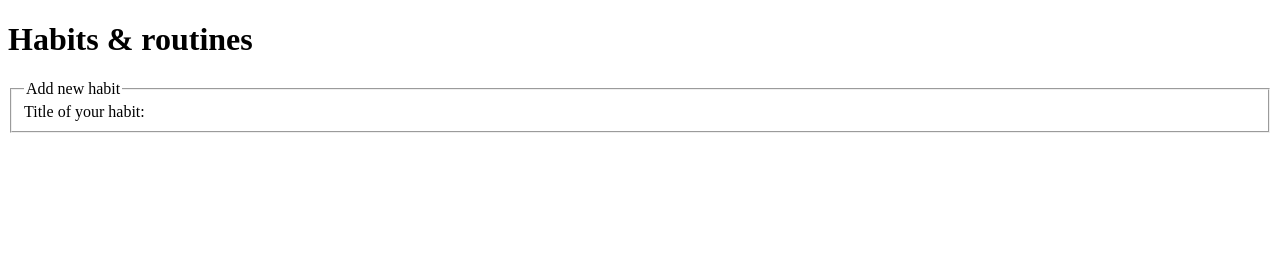
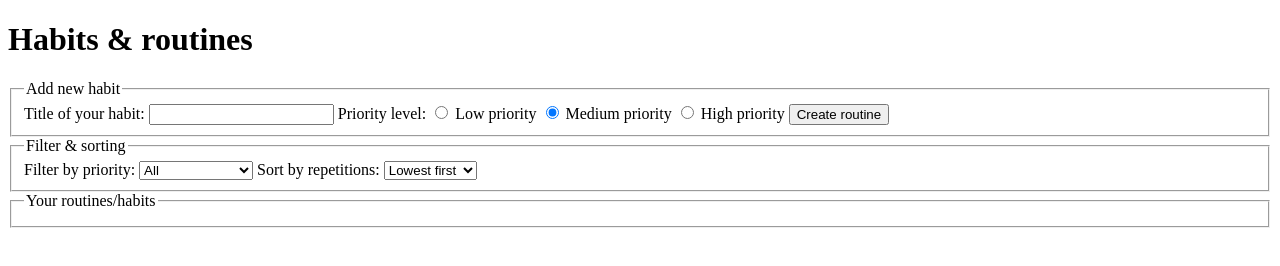
Before and after one commit to Herman0404/Productivity-Assistant-Application-Project-Group-10, a plain HTML site: page habits.html in a window 1280 px wide. Drawn offline with Linux system fonts and the light colour scheme.

Commit message:
html skeleton built

```diff
--- a/habits.html
+++ b/habits.html
@@ -1,8 +1,8 @@
 <!DOCTYPE html>
 <html lang="en">
 	<head>
-    <meta charset="UTF-8">
-    <meta name="viewport" content="width=device-width, initial-scale=1.0">
+		<meta charset="UTF-8" />
+		<meta name="viewport" content="width=device-width, initial-scale=1.0" />
 		<script src="habits.js" defer></script>
 		<title>Habits & Routines</title>
 	</head>
@@ -15,15 +15,45 @@
 		<main>
 			<fieldset id="add-habit">
 				<legend>Add new habit</legend>
+
 				<form class="add-habit-form">
 					<label for="habit-title">Title of your habit: </label>
+					<input type="text" id="habit-title" required />
 
+                    <label>Priority level:</label>
+                    <label><input type="radio" name="habit-prio" value="low"> Low priority</label>
+                    <label><input type="radio" name="habit-prio" value="medium" checked> Medium priority</label>
+                    <label><input type="radio" name="habit-prio" value="high"> High priority</label>
 
+                    <button type="submit">Create routine</button>
 				</form>
 			</fieldset>
 
+            <fieldset id="filter-sort">
+            <legend>Filter & sorting</legend>
+
+            <label for="filter-priority">Filter by priority:</label>
+            <select id="filter-priority">
+                <option value="all">All</option>
+                <option value="low">Low priority</option>
+                <option value="medium">Medium priority</option>
+                <option value="high">High priority</option>
+            </select>
+
+            <label for="sort-repetitions">Sort by repetitions: </label>
+            <select id="sort-repetitions">
+                <option value="ascending">Lowest first</option>
+                <option value="descending">Highest first</option>
+            </select>
+        </fieldset>
+
+        <fieldset id="habit-list">
+            <legend>Your routines/habits</legend>
+            <div id="habits-container">
+                <!-- Rutiner renderas här via JavaScript -->
+            </div>
+        </fieldset>
 
 		</main>
 	</body>
-
 </html>
```
Lines whose indentation alone changed are shown as unchanged.
